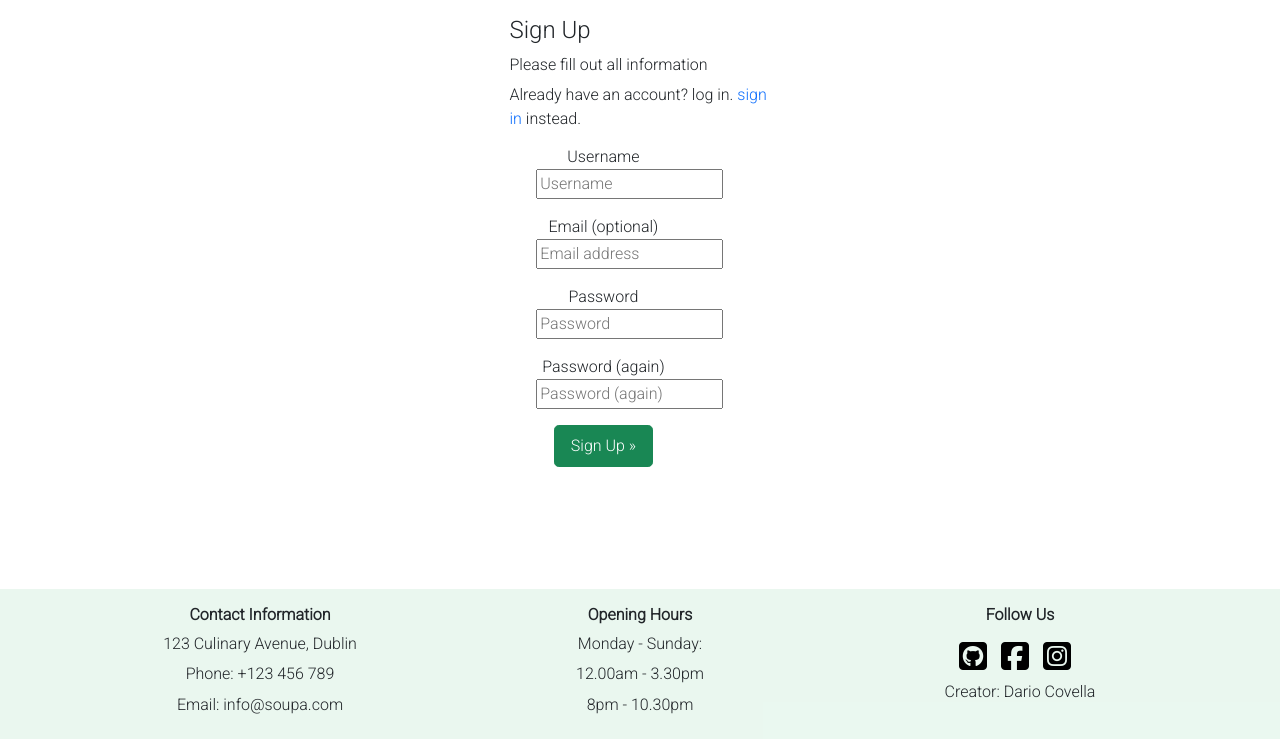
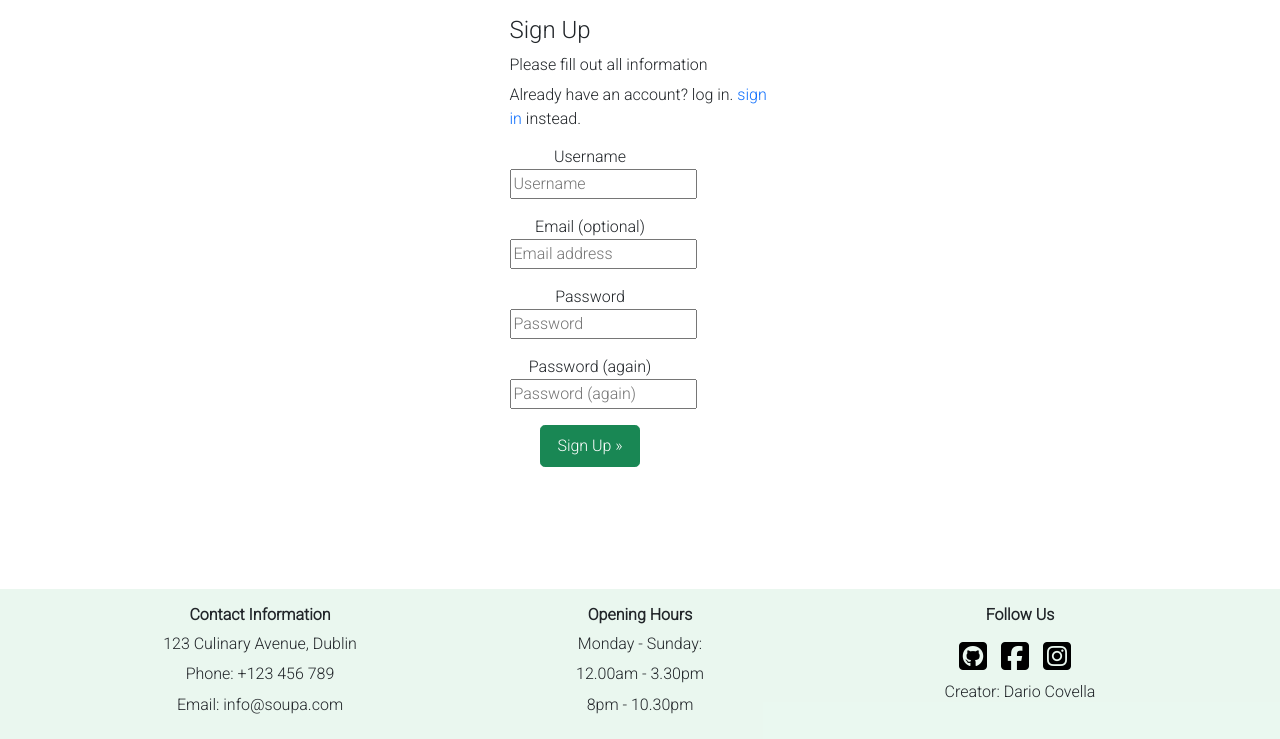
Before and after one commit to Darioc18/PP4-restaurant-booking-system, a Django app: page /accounts/signup/ in a window 1280 px wide. Shown: the part 61-800 px from the top of the page. Run offline with Django 4.2, Linux system fonts and the light colour scheme; some libraries are stand-ins or nearby versions.

Commit message:
Tidy up signup page

```diff
--- a/templates/account/signup.html
+++ b/templates/account/signup.html
@@ -5,7 +5,7 @@
 {% block head_title %}{% trans "Signup" %}{% endblock %}
 
 {% block content %}
-<div class="container registration-form">
+<div class="container" id="signup-form">
   <div class="row">
     <div class="col-md-3 mx-auto mt-3">
       <h4>{% trans "Sign Up" %}</h4>
@@ -15,29 +15,33 @@
     </div>
   </div>
   <div class="row">
-    <div class="col-md-3 mx-auto mt-2">
+    <div class="col-md-3 mx-auto mt-2 offset-md-2">
       <form class="signup" id="signup_form" method="post"
         action="{% url 'account_signup' %}">
 
         {% csrf_token %}
 
-        <div class="mb-3 offset-md-2">
+        <div class="mb-3">
           <label for="{{ form.username.id_for_label }}">{{ form.username.label }}</label>
+          <br>
           {{ form.username }}
         </div>
 
-        <div class="mb-3 offset-md-2">
+        <div class="mb-3">
           <label for="{{ form.email.id_for_label }}">{{ form.email.label }}</label>
+          <br>
           {{ form.email }}
         </div>
 
-        <div class="mb-3 offset-md-2">
+        <div class="mb-3">
           <label for="{{ form.password1.id_for_label }}">{{ form.password1.label }}</label>
+          <br>
           {{ form.password1 }}
         </div>
 
-        <div class="mb-3 offset-md-2">
+        <div class="mb-3">
           <label for="{{ form.password2.id_for_label }}">{{ form.password2.label }}</label>
+          <br>
           {{ form.password2 }}
         </div>
 
@@ -45,7 +49,7 @@
         <input type="hidden" name="{{ redirect_field_name }}"
           value="{{ redirect_field_value }}" />
         {% endif %}
-        <button class="btn btn-success mb-3 offset-md-2 btn-lg" type="submit">
+        <button class="btn btn-success mb-3 btn-lg" type="submit">
           {% trans "Sign Up" %} &raquo;</button>
       </form>
     </div>
```
